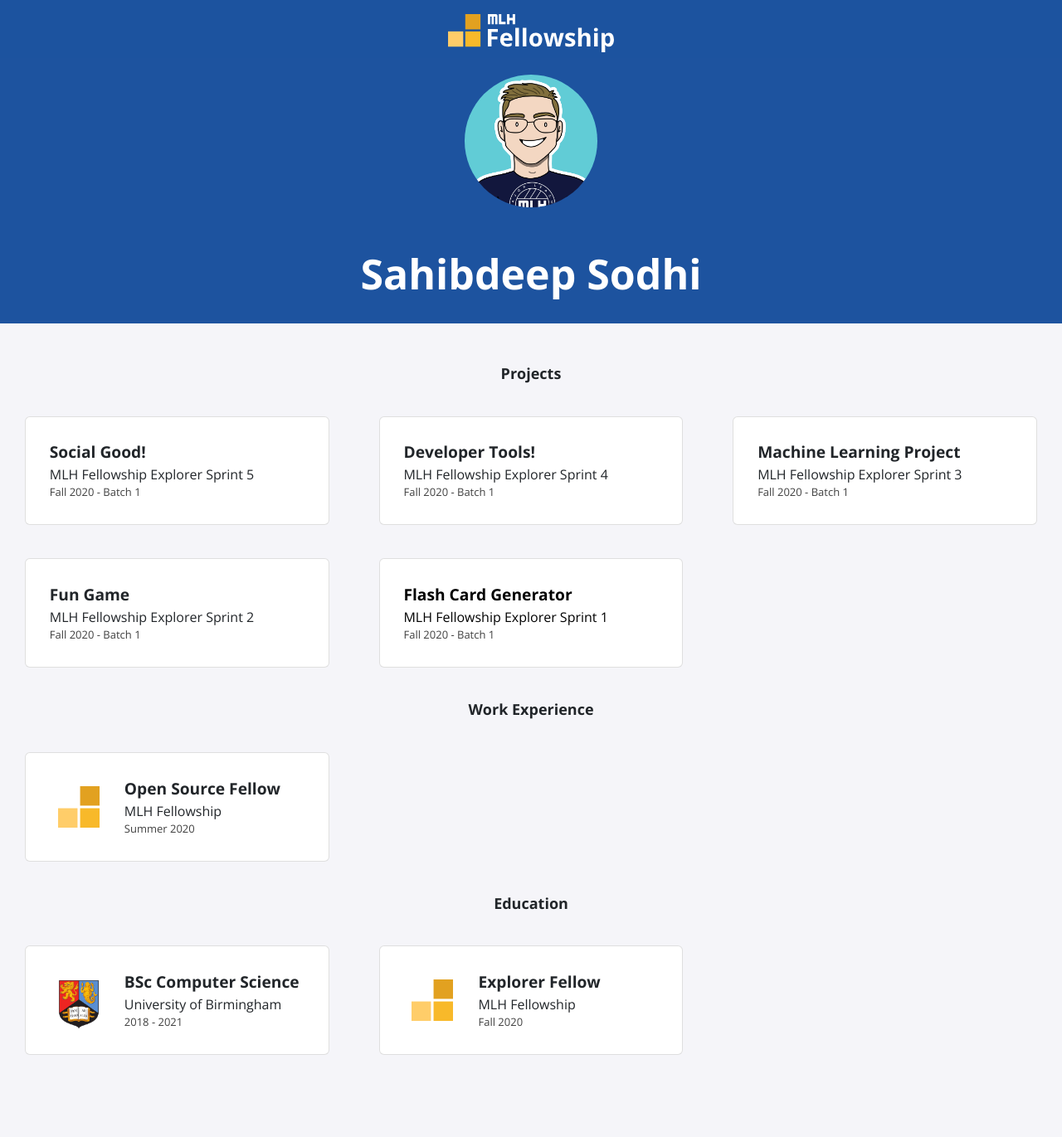
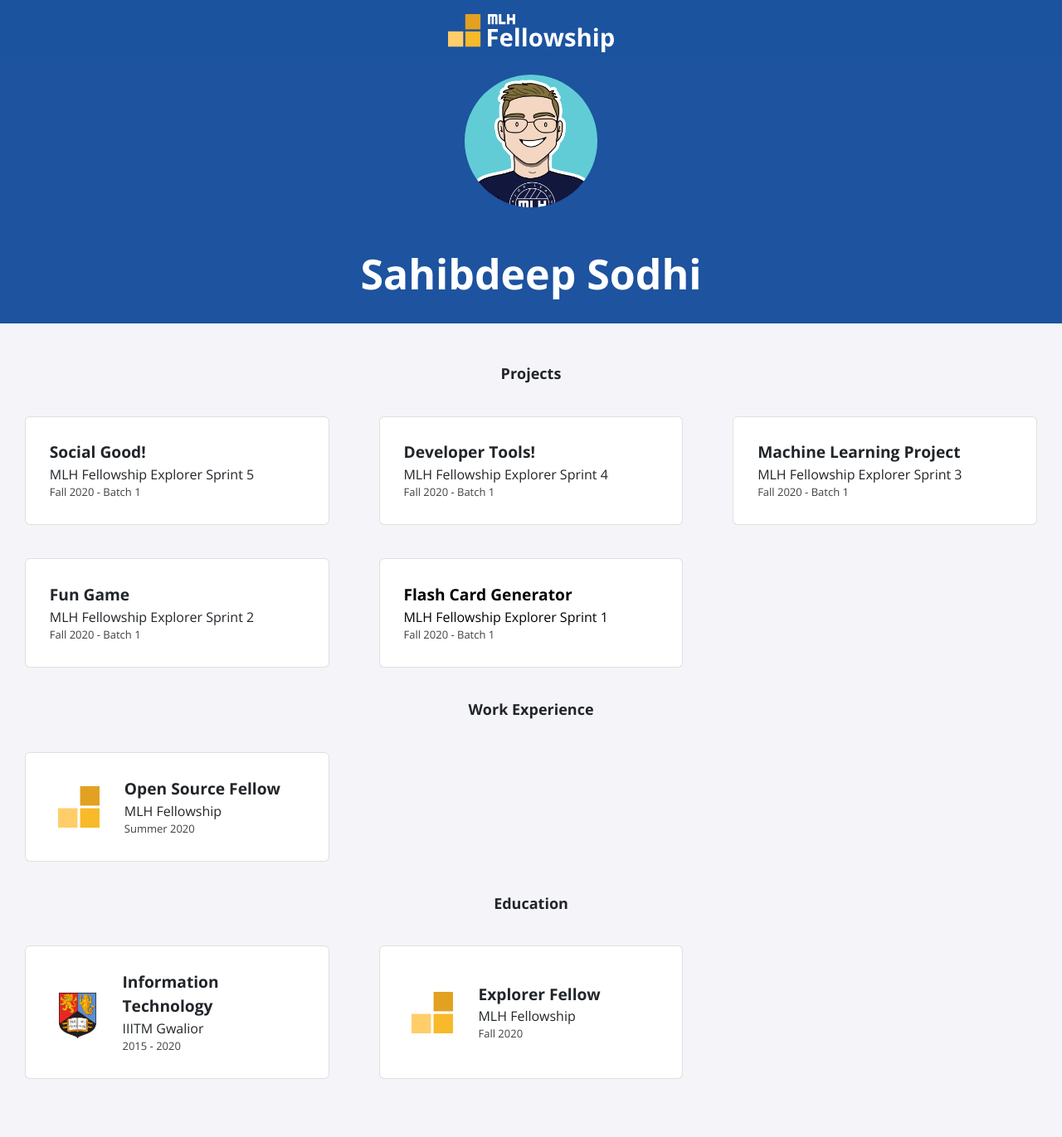
Before and after one commit to SahibSodhi/SahibSodhi.github.io, a Jekyll site: the page built from index.html, in a window 1280 px wide. Shown: the whole page at 83% size. Built offline with Jekyll 4.4.1, drawn with Linux system fonts in a browser that asks for light colours; nearby versions of some CDN libraries; before the commit the page ends 1342 px from its top, so only the background shows below that.

Commit message:
Update education.yml

```diff
--- a/_data/education.yml
+++ b/_data/education.yml
@@ -1,6 +1,6 @@
-- course: BSc Computer Science
-  institute: University of Birmingham
-  dates: 2018 - 2021
+- course: Information Technology
+  institute: IIITM Gwalior
+  dates: 2015 - 2020
   logo: uob.png
 
 - course: Explorer Fellow
```
